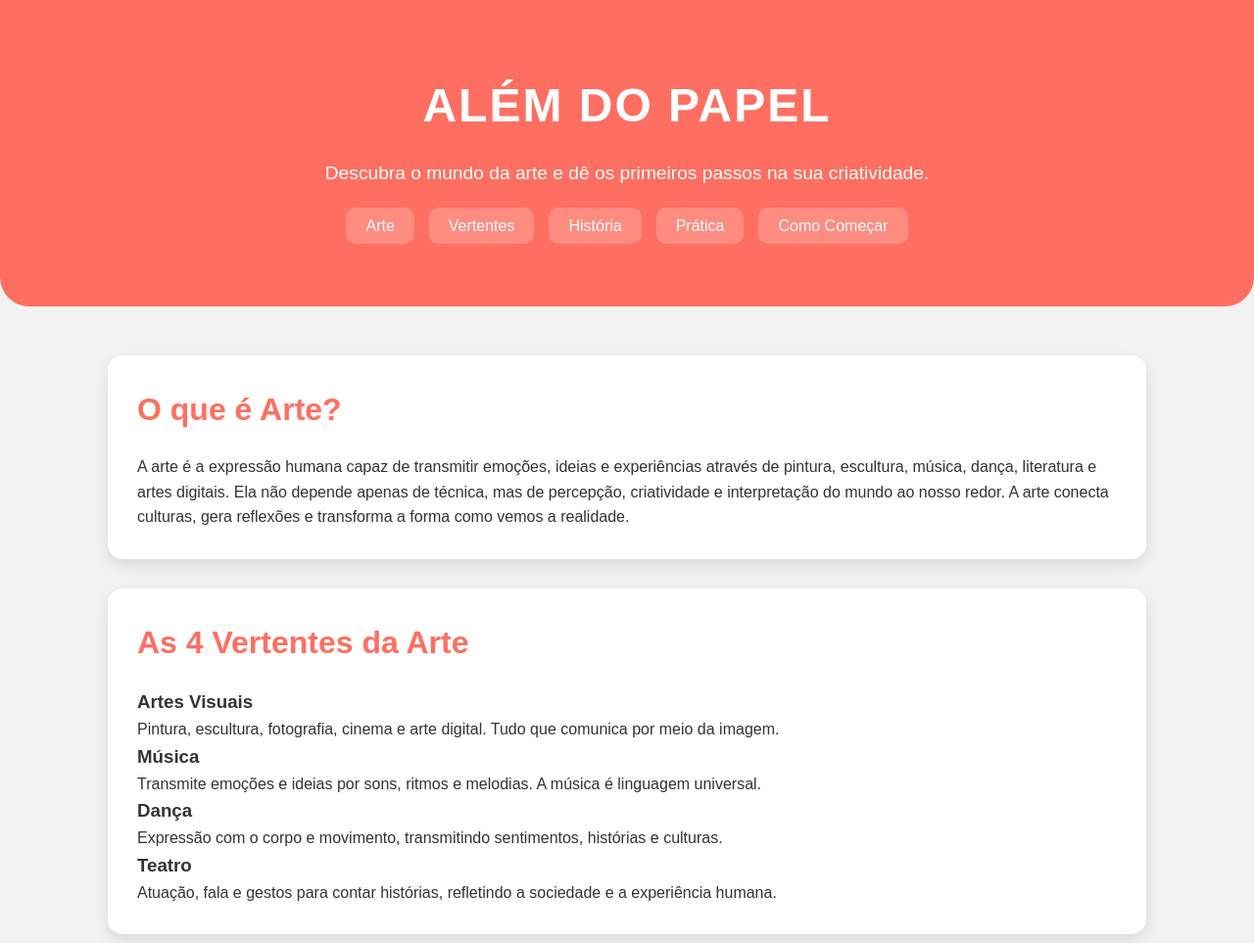
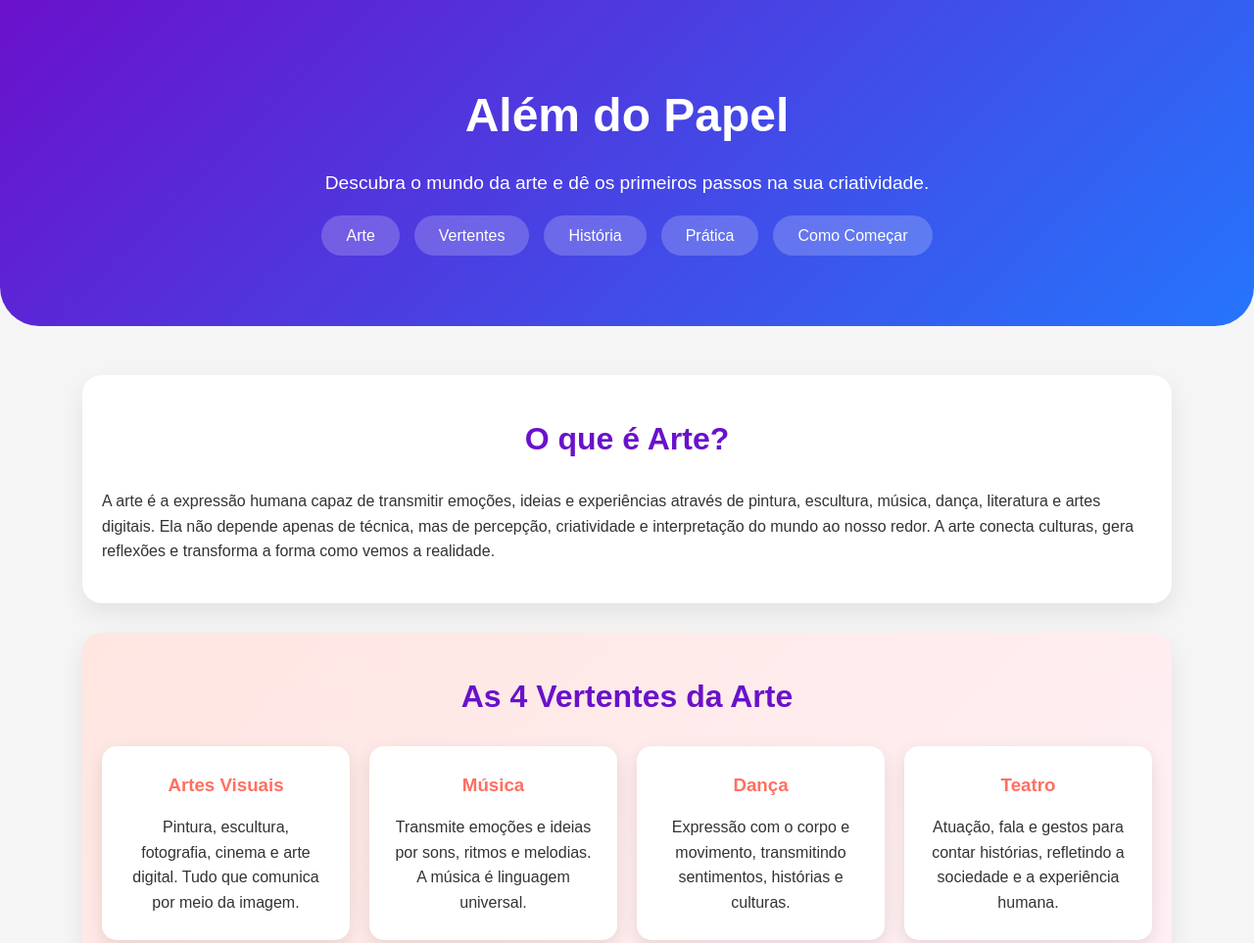
Before and after one commit to aliciasoares/alem-do-papel, a plain HTML site: page projeto/index.html in a window 1280 px wide. Shown: the top 963 px of the page at 98% size. Drawn offline with Linux system fonts and the light colour scheme.

Commit message:
Update style.css

```diff
--- a/projeto/css/style.css
+++ b/projeto/css/style.css
@@ -1,40 +1,38 @@
-/* Reset básico */
+
 * {
     margin: 0;
     padding: 0;
     box-sizing: border-box;
 }
 
-/* Fonte e cores */
+
 body {
-    font-family: 'Arial', sans-serif;
+    font-family: 'Poppins', sans-serif;
     line-height: 1.6;
-    background-color: #f2f2f2;
+    background-color: #f5f5f5;
     color: #333;
 }
 
-/* Container central */
+
 .container {
     width: 90%;
-    max-width: 1100px;
+    max-width: 1200px;
     margin: auto;
     padding: 20px;
 }
 
-/* Cabeçalho */
+
 .cabecalho {
-    background-color: #ff6f61;
+    background: linear-gradient(135deg, #6a11cb, #2575fc);
     color: #fff;
-    padding: 50px 20px;
+    padding: 60px 20px;
     text-align: center;
-    border-bottom-left-radius: 30px;
-    border-bottom-right-radius: 30px;
+    border-bottom-left-radius: 40px;
+    border-bottom-right-radius: 40px;
 }
 
 .cabecalho h1 {
     font-size: 3rem;
-    text-transform: uppercase;
-    letter-spacing: 2px;
     margin-bottom: 15px;
 }
 
@@ -43,7 +41,7 @@ body {
     margin-bottom: 25px;
 }
 
-/* Menu de navegação */
+
 .menu-navegacao {
     list-style: none;
     display: flex;
@@ -53,49 +51,75 @@ body {
 }
 
 .menu-navegacao li a {
+    text-decoration: none;
     color: #fff;
-    text-decoration: none;
-    padding: 10px 20px;
-    border-radius: 10px;
+    padding: 12px 25px;
+    border-radius: 25px;
     background-color: rgba(255,255,255,0.2);
-    transition: all 0.3s;
+    transition: 0.3s;
 }
 
 .menu-navegacao li a:hover {
     background-color: #fff;
-    color: #ff6f61;
+    color: #6a11cb;
+    font-weight: 600;
 }
 
-/* Seções */
+
 .secao {
-    background-color: #fff;
-    padding: 30px;
+    padding: 40px 20px;
     margin: 30px 0;
-    border-radius: 15px;
-    box-shadow: 0px 6px 15px rgba(0,0,0,0.1);
+    border-radius: 20px;
 }
 
-.secao h2 {
-    color: #ff6f61;
-    margin-bottom: 20px;
-    font-size: 2rem;
+
+.bloco-central {
+    background-color: #fff;
+    box-shadow: 0 10px 25px rgba(0,0,0,0.08);
 }
 
-/* Artigos de vertentes */
-.artigo-vertente {
-    background-color: #ffeae6;
-    border-left: 5px solid #ff6f61;
-    padding: 15px;
-    margin-bottom: 20px;
-    border-radius: 10px;
+
+.bloco-cores {
+    background: linear-gradient(135deg, #ffe6e1, #fff0f5);
+    box-shadow: 0 10px 25px rgba(0,0,0,0.08);
 }
 
-.artigo-vertente h3 {
-    margin-bottom: 10px;
-    color: #d14c3c;
+
+.secao h2 {
+    font-size: 2rem;
+    margin-bottom: 25px;
+    color: #6a11cb;
+    text-align: center;
 }
 
-/* Listas de dicas */
+
+.cards-vertentes {
+    display: grid;
+    grid-template-columns: repeat(auto-fit, minmax(220px, 1fr));
+    gap: 20px;
+    margin-top: 20px;
+}
+
+.card {
+    background-color: #fff;
+    padding: 25px;
+    border-radius: 15px;
+    box-shadow: 0 6px 18px rgba(0,0,0,0.1);
+    text-align: center;
+    transition: transform 0.3s, box-shadow 0.3s;
+}
+
+.card:hover {
+    transform: translateY(-5px);
+    box-shadow: 0 12px 25px rgba(0,0,0,0.15);
+}
+
+.card h3 {
+    color: #ff6f61;
+    margin-bottom: 15px;
+}
+
+
 .lista-dicas {
     list-style: disc inside;
     margin-top: 15px;
@@ -103,26 +127,27 @@ body {
 
 .lista-dicas li {
     margin-bottom: 10px;
+    font-weight: 500;
 }
 
-/* Rodapé */
+
 .rodape {
-    background-color: #333;
+    background-color: #1b1b1b;
     color: #fff;
-    padding: 30px 20px;
+    padding: 40px 20px;
     text-align: center;
-    border-top-left-radius: 30px;
-    border-top-right-radius: 30px;
+    border-top-left-radius: 40px;
+    border-top-right-radius: 40px;
 }
 
 .rodape p {
     margin-bottom: 10px;
 }
 
-/* Responsividade */
+
 @media(max-width: 768px){
     .cabecalho h1 {
-        font-size: 2.2rem;
+        font-size: 2rem;
     }
 
     .secao h2 {
@@ -133,4 +158,8 @@ body {
         flex-direction: column;
         gap: 10px;
     }
+
+    .cards-vertentes {
+        grid-template-columns: 1fr;
+    }
 }
```
